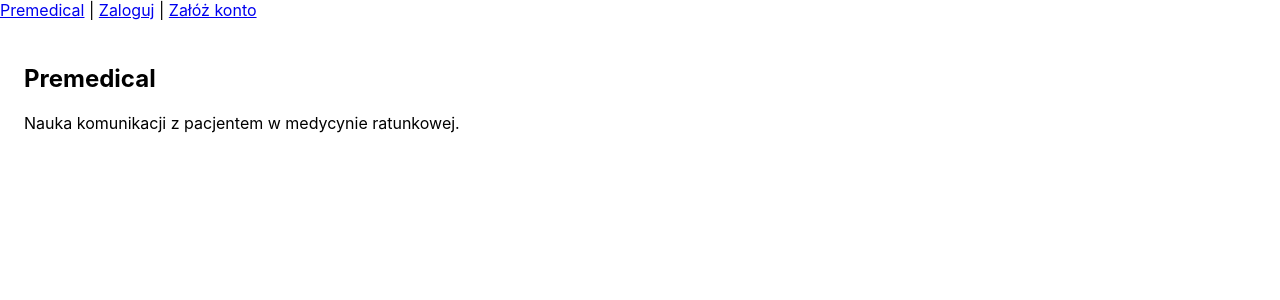
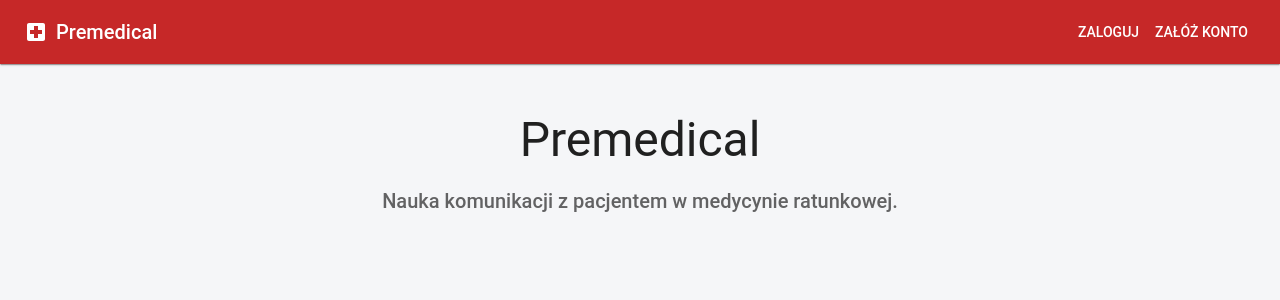
Before and after one commit to emilgruzalski/medi-case, a React (Create React App) app in the folder frontend/: page / in a window 1280 px wide. Shown: the top 300 px of the page. Built offline with nearby package versions, Linux system fonts and the light colour scheme.

Commit message:
Add Material UI theme and navigation bar

```diff
--- a/frontend/package.json
+++ b/frontend/package.json
@@ -3,6 +3,10 @@
   "version": "0.1.0",
   "private": true,
   "dependencies": {
+    "@emotion/react": "^11.10.5",
+    "@emotion/styled": "^11.10.5",
+    "@mui/icons-material": "^5.11.0",
+    "@mui/material": "^5.11.0",
     "@testing-library/jest-dom": "^5.16.5",
     "@testing-library/react": "^13.4.0",
     "@testing-library/user-event": "^13.5.0",
--- a/frontend/src/App.css
+++ b/frontend/src/App.css
@@ -6,5 +6,4 @@
 
 .app-content {
   flex: 1;
-  padding: 24px;
 }
--- a/frontend/src/components/Home.js
+++ b/frontend/src/components/Home.js
@@ -1,9 +1,15 @@
+import { Container, Typography } from '@mui/material';
+
 function Home() {
   return (
-    <section>
-      <h1>Premedical</h1>
-      <p>Nauka komunikacji z pacjentem w medycynie ratunkowej.</p>
-    </section>
+    <Container maxWidth="md" sx={{ py: 6, textAlign: 'center' }}>
+      <Typography variant="h3" component="h1" gutterBottom>
+        Premedical
+      </Typography>
+      <Typography variant="h6" color="text.secondary">
+        Nauka komunikacji z pacjentem w medycynie ratunkowej.
+      </Typography>
+    </Container>
   );
 }
 
--- a/frontend/src/components/Navbar.js
+++ b/frontend/src/components/Navbar.js
@@ -1,10 +1,24 @@
-import { Link } from 'react-router-dom';
+import { Link as RouterLink } from 'react-router-dom';
+import { AppBar, Box, Button, Toolbar, Typography } from '@mui/material';
+import LocalHospitalIcon from '@mui/icons-material/LocalHospital';
 
 function Navbar() {
   return (
-    <nav>
-      <Link to="/">Premedical</Link> | <Link to="/login">Zaloguj</Link> | <Link to="/register">Załóż konto</Link>
-    </nav>
+    <AppBar position="static" elevation={1}>
+      <Toolbar>
+        <LocalHospitalIcon sx={{ mr: 1 }} />
+        <Typography variant="h6" component={RouterLink} to="/" sx={{ color: 'inherit', textDecoration: 'none' }}>
+          Premedical
+        </Typography>
+        <Box sx={{ flexGrow: 1 }} />
+        <Button color="inherit" component={RouterLink} to="/login">
+          Zaloguj
+        </Button>
+        <Button color="inherit" component={RouterLink} to="/register">
+          Załóż konto
+        </Button>
+      </Toolbar>
+    </AppBar>
   );
 }
 
--- a/frontend/src/index.js
+++ b/frontend/src/index.js
@@ -1,6 +1,8 @@
 import React from 'react';
 import ReactDOM from 'react-dom/client';
 import { BrowserRouter } from 'react-router-dom';
+import { CssBaseline, ThemeProvider } from '@mui/material';
+import theme from './theme';
 import './index.css';
 import App from './App';
 import reportWebVitals from './reportWebVitals';
@@ -8,9 +10,12 @@ import reportWebVitals from './reportWebVitals';
 const root = ReactDOM.createRoot(document.getElementById('root'));
 root.render(
   <React.StrictMode>
-    <BrowserRouter>
-      <App />
-    </BrowserRouter>
+    <ThemeProvider theme={theme}>
+      <CssBaseline />
+      <BrowserRouter>
+        <App />
+      </BrowserRouter>
+    </ThemeProvider>
   </React.StrictMode>
 );
 
--- /dev/null
+++ b/frontend/src/theme.js
@@ -0,0 +1,23 @@
+import { createTheme } from '@mui/material/styles';
+
+const theme = createTheme({
+  palette: {
+    primary: {
+      main: '#c62828',
+    },
+    secondary: {
+      main: '#00796b',
+    },
+    background: {
+      default: '#f5f6f8',
+    },
+  },
+  shape: {
+    borderRadius: 8,
+  },
+  typography: {
+    fontFamily: ['Roboto', 'Helvetica', 'Arial', 'sans-serif'].join(','),
+  },
+});
+
+export default theme;
```
Also changed, not shown: 1 other file (tests, documents, lock files or other folders).
